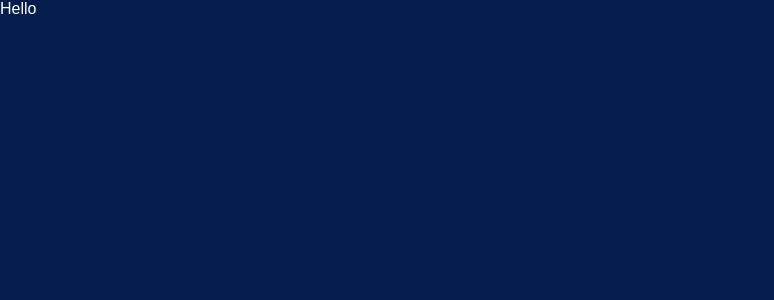
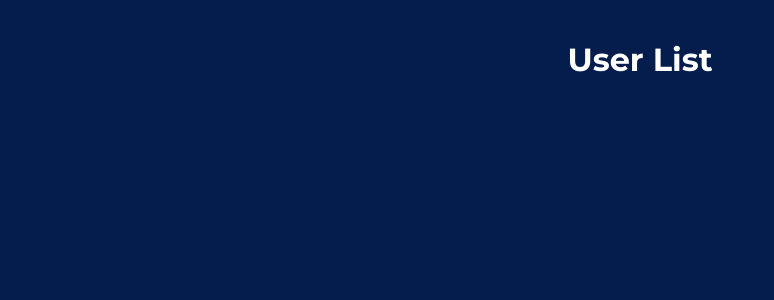
Before and after one commit to mikulskee/people, a React (Create React App) app: page / in a window 1280 px wide. Shown: the top 300 px of the page, without its empty margins (0-774 px from the left). Built offline with nearby package versions, Linux system fonts and the light colour scheme.

Commit message:
add title and main contianer

```diff
--- a/public/index.html
+++ b/public/index.html
@@ -15,6 +15,8 @@
       user's mobile device or desktop. See https://developers.google.com/web/fundamentals/web-app-manifest/
     -->
     <link rel="manifest" href="%PUBLIC_URL%/manifest.json" />
+    <link rel="preconnect" href="https://fonts.gstatic.com">
+<link href="https://fonts.googleapis.com/css2?family=Montserrat:wght@300;400;500;700&display=swap" rel="stylesheet">
     <!--
       Notice the use of %PUBLIC_URL% in the tags above.
       It will be replaced with the URL of the `public` folder during the build.
--- a/src/App.js
+++ b/src/App.js
@@ -1,11 +1,12 @@
 import React from 'react';
+import MainContainer from './containers/MainContainer';
 import { GlobalStyles } from './theme/globalStyles';
 
 const App = () => {
 	return (
 		<div className="App">
 			<GlobalStyles />
-			Hello
+			<MainContainer />
 		</div>
 	);
 };
--- /dev/null
+++ b/src/components/AppTitle/index.js
@@ -0,0 +1,7 @@
+import styled from 'styled-components';
+
+export const AppTitle = styled.h1`
+	color: white;
+	font-weight: 700;
+	margin-bottom: 20px;
+`;
--- /dev/null
+++ b/src/containers/MainContainer/MainContainer.Styles.js
@@ -0,0 +1,9 @@
+import styled from 'styled-components';
+
+export const MainContainerWrapper = styled.main`
+	display: flex;
+	align-items: center;
+	justify-content: center;
+	flex-direction: column;
+	margin-top: 40px;
+`;
--- /dev/null
+++ b/src/containers/MainContainer/index.js
@@ -0,0 +1,13 @@
+import React from 'react';
+import { AppTitle } from '../../components/AppTitle';
+import { MainContainerWrapper } from './MainContainer.Styles';
+
+const MainContainer = () => {
+	return (
+		<MainContainerWrapper>
+			<AppTitle>User List</AppTitle>
+		</MainContainerWrapper>
+	);
+};
+
+export default MainContainer;
```
Also changed, not shown: 1 other file (tests, documents, lock files or other folders).
